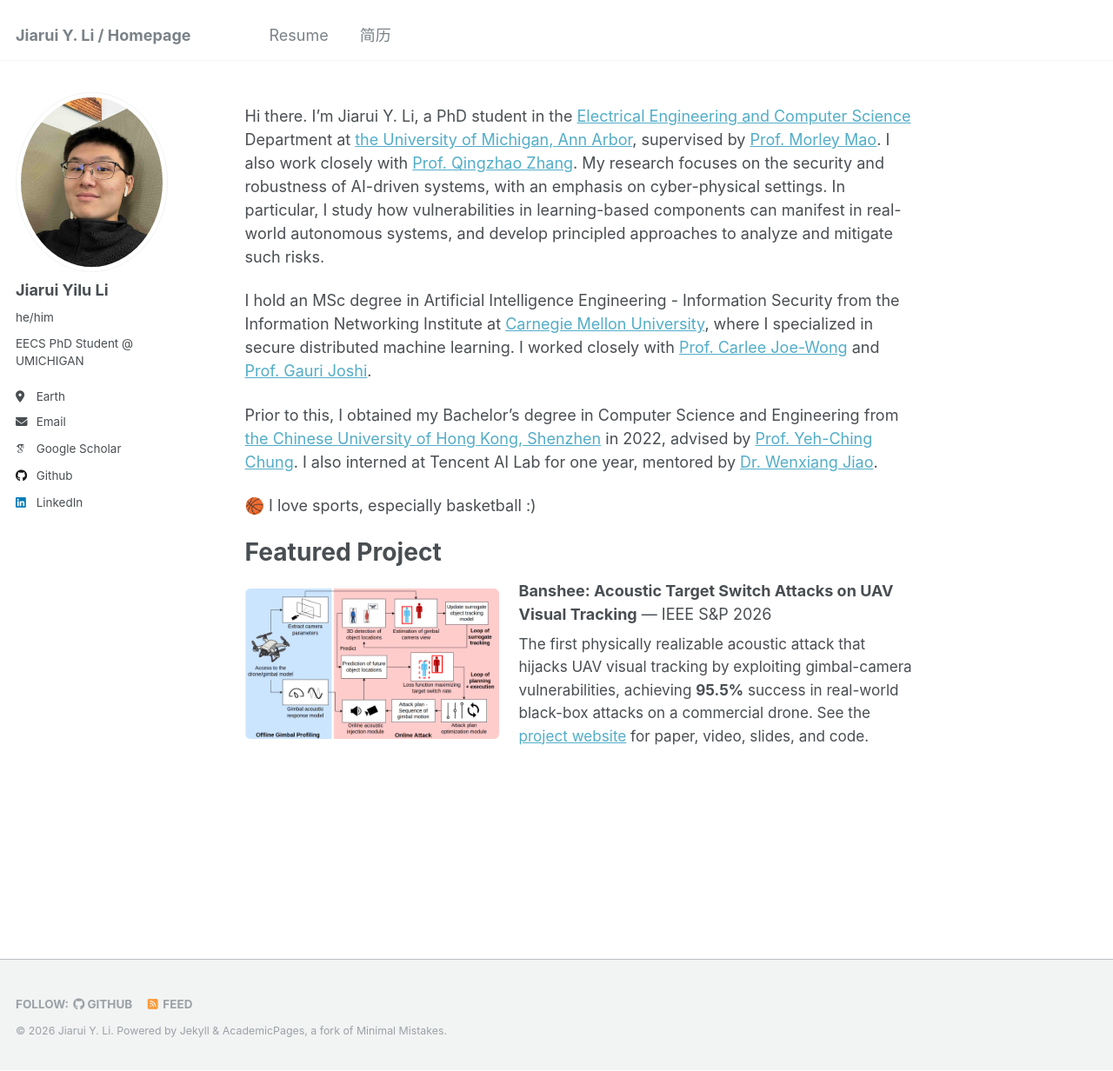
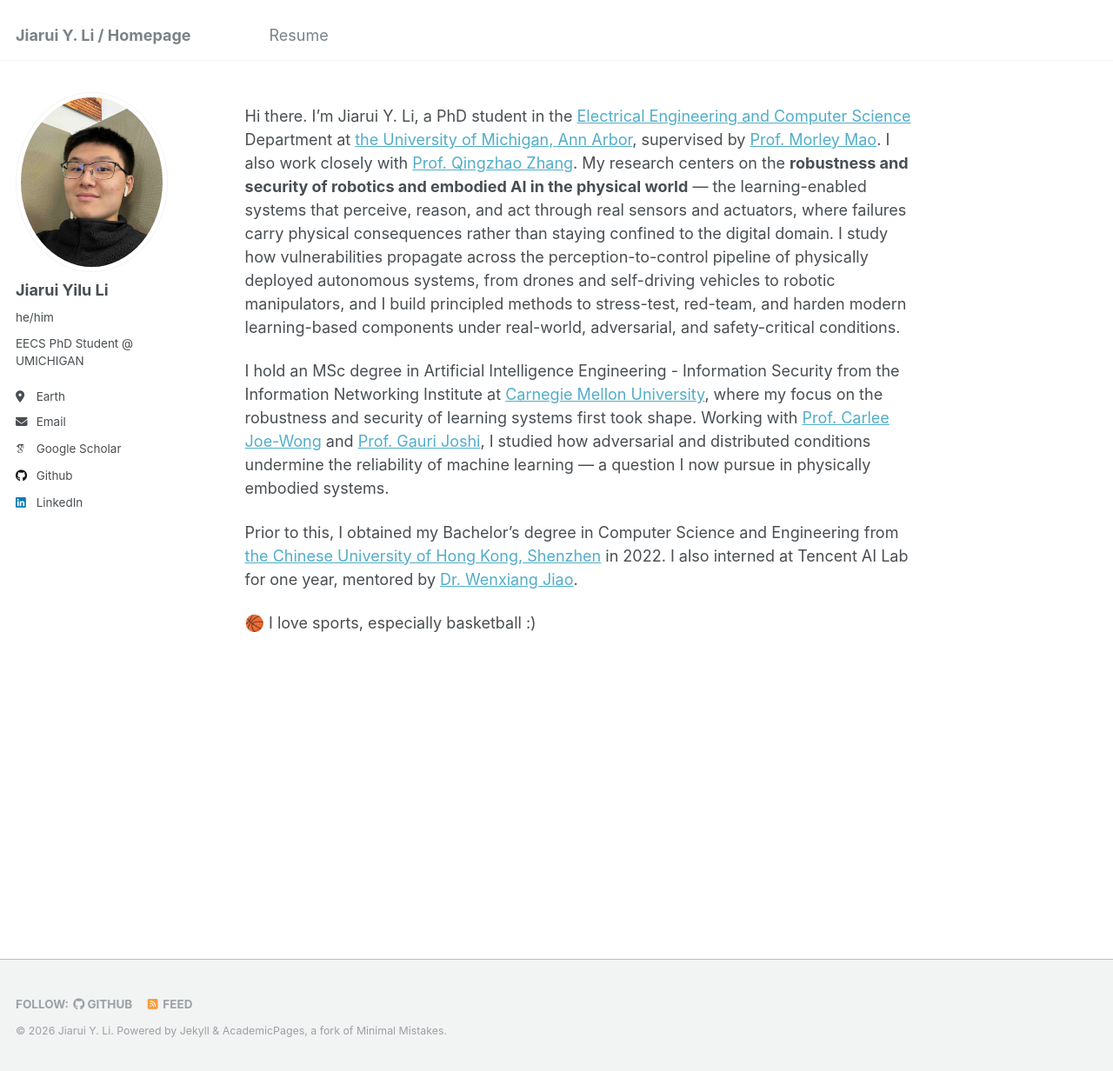
Before and after one commit to yiluli/yiluli.github.io, a Jekyll site: the page built from _pages/about.md, in a window 1280 px wide and 1232 px high. Shown: the whole window at 87% size. Built offline with Jekyll 4.4.1, drawn with Linux system fonts in a browser that asks for light colours; some web fonts are replaced.

Commit message:
update: cv and about

```diff
--- a/_data/navigation.yml
+++ b/_data/navigation.yml
@@ -11,8 +11,8 @@ main:
   - title: "Resume"
     url: /files/JiaruiLi_resume.pdf
 
-  - title: "简历"
-    url: /files/JiaruiLi_resumeChinese.pdf
+  # - title: "简历"
+  #   url: /files/JiaruiLi_resumeChinese.pdf
 
   # - title: "Publications"
   #   url: /publications/
--- a/_pages/about.md
+++ b/_pages/about.md
@@ -7,11 +7,11 @@ redirect_from:
   - /about.html
 ---
 
-Hi there. I'm Jiarui Y. Li, a PhD student in the [Electrical Engineering and Computer Science](https://eecs.engin.umich.edu/) Department at [the University of Michigan, Ann Arbor](https://umich.edu/), supervised by [Prof. Morley Mao](https://web.eecs.umich.edu/~zmao/). I also work closely with [Prof. Qingzhao Zhang](https://zqzqz.github.io/). My research focuses on the security and robustness of AI-driven systems, with an emphasis on cyber-physical settings. In particular, I study how vulnerabilities in learning-based components can manifest in real-world autonomous systems, and develop principled approaches to analyze and mitigate such risks.
+Hi there. I'm Jiarui Y. Li, a PhD student in the [Electrical Engineering and Computer Science](https://eecs.engin.umich.edu/) Department at [the University of Michigan, Ann Arbor](https://umich.edu/), supervised by [Prof. Morley Mao](https://web.eecs.umich.edu/~zmao/). I also work closely with [Prof. Qingzhao Zhang](https://zqzqz.github.io/). My research centers on the **robustness and security of robotics and embodied AI in the physical world** — the learning-enabled systems that perceive, reason, and act through real sensors and actuators, where failures carry physical consequences rather than staying confined to the digital domain. I study how vulnerabilities propagate across the perception-to-control pipeline of physically deployed autonomous systems, from drones and self-driving vehicles to robotic manipulators, and I build principled methods to stress-test, red-team, and harden modern learning-based components under real-world, adversarial, and safety-critical conditions.
 
-I hold an MSc degree in Artificial Intelligence Engineering - Information Security from the Information Networking Institute at [Carnegie Mellon University](https://www.cmu.edu), where I specialized in secure distributed machine learning. I worked closely with [Prof. Carlee Joe-Wong](https://www.andrew.cmu.edu/user/cjoewong/) and [Prof. Gauri Joshi](https://www.andrew.cmu.edu/user/gaurij/).
+I hold an MSc degree in Artificial Intelligence Engineering - Information Security from the Information Networking Institute at [Carnegie Mellon University](https://www.cmu.edu), where my focus on the robustness and security of learning systems first took shape. Working with [Prof. Carlee Joe-Wong](https://www.andrew.cmu.edu/user/cjoewong/) and [Prof. Gauri Joshi](https://www.andrew.cmu.edu/user/gaurij/), I studied how adversarial and distributed conditions undermine the reliability of machine learning — a question I now pursue in physically embodied systems.
 
-Prior to this, I obtained my Bachelor's degree in Computer Science and Engineering from [the Chinese University of Hong Kong, Shenzhen](https://www.cuhk.edu.cn/en) in 2022, advised by [Prof. Yeh-Ching Chung](https://www.cs.nthu.edu.tw/~ychung/). I also interned at Tencent AI Lab for one year, mentored by [Dr. Wenxiang Jiao](https://wxjiao.github.io/).
+Prior to this, I obtained my Bachelor's degree in Computer Science and Engineering from [the Chinese University of Hong Kong, Shenzhen](https://www.cuhk.edu.cn/en) in 2022. I also interned at Tencent AI Lab for one year, mentored by [Dr. Wenxiang Jiao](https://wxjiao.github.io/).
 
 🏀 I love sports, especially basketball :) <br>
 <!-- 🎹 Piano learner <br>
@@ -19,7 +19,7 @@ Prior to this, I obtained my Bachelor's degree in Computer Science and Engineeri
 <!-- 📖 Recent reading *El Amor En Los Tiempos Del Colera* <br> -->
 
 
-Featured Project
+<!-- Featured Project
 ======
 <div style="display:flex; flex-wrap:wrap; align-items:center; gap:1.25rem; margin-top:0.5rem;">
   <div style="flex:0 0 38%; min-width:220px;">
@@ -31,7 +31,7 @@ Featured Project
     <p style="margin:0 0 0.4rem 0;"><strong>Banshee: Acoustic Target Switch Attacks on UAV Visual Tracking</strong> — IEEE S&amp;P 2026</p>
     <p style="margin:0; font-size:0.95rem; line-height:1.55;">The first physically realizable acoustic attack that hijacks UAV visual tracking by exploiting gimbal-camera vulnerabilities, achieving <strong>95.5%</strong> success in real-world black-box attacks on a commercial drone. See the <a href="https://jbbrewing.github.io/banshee/" target="_blank">project website</a> for paper, video, slides, and code.</p>
   </div>
-</div>
+</div> -->
 
 
 <!-- My academic journey has been driven by a curiosity to understand and innovate in the field of machine learning, particularly in its applications to decision making and systems engineering. -->
```
Also changed, not shown: 2 other files.
